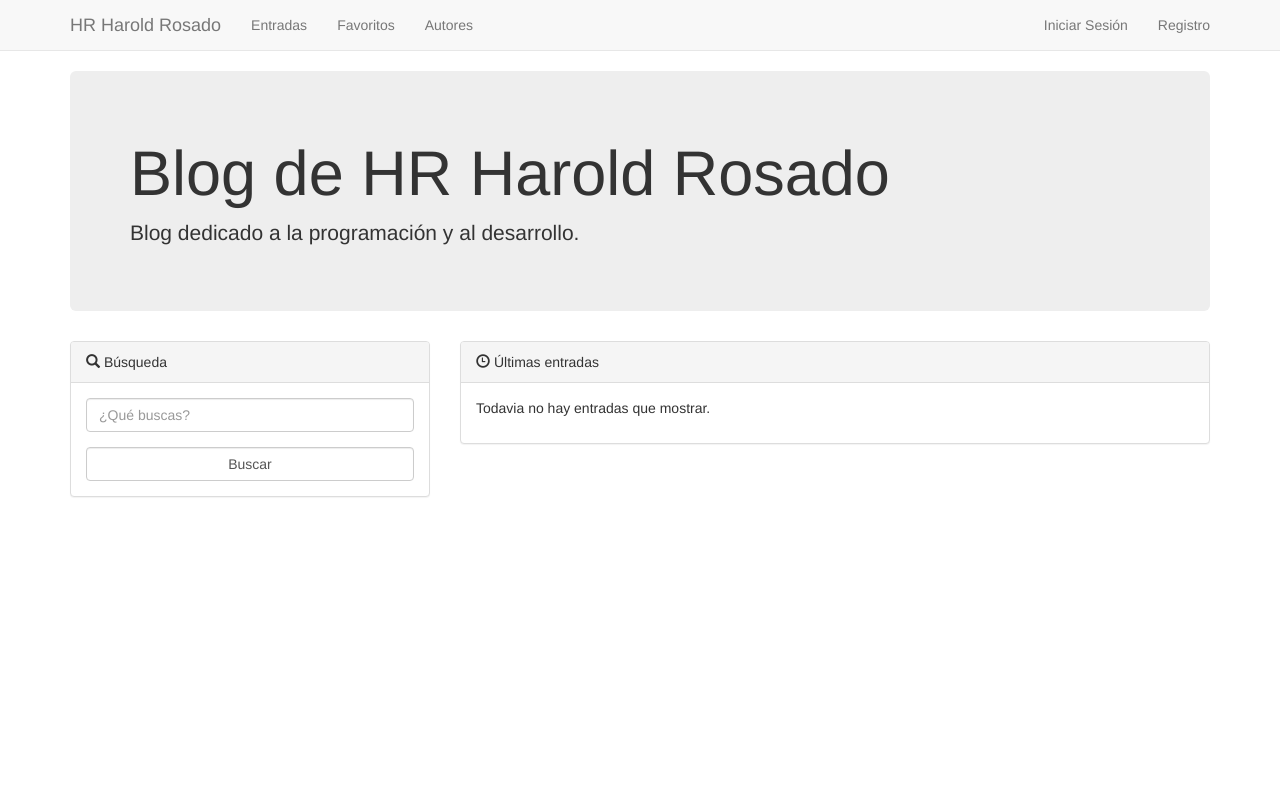
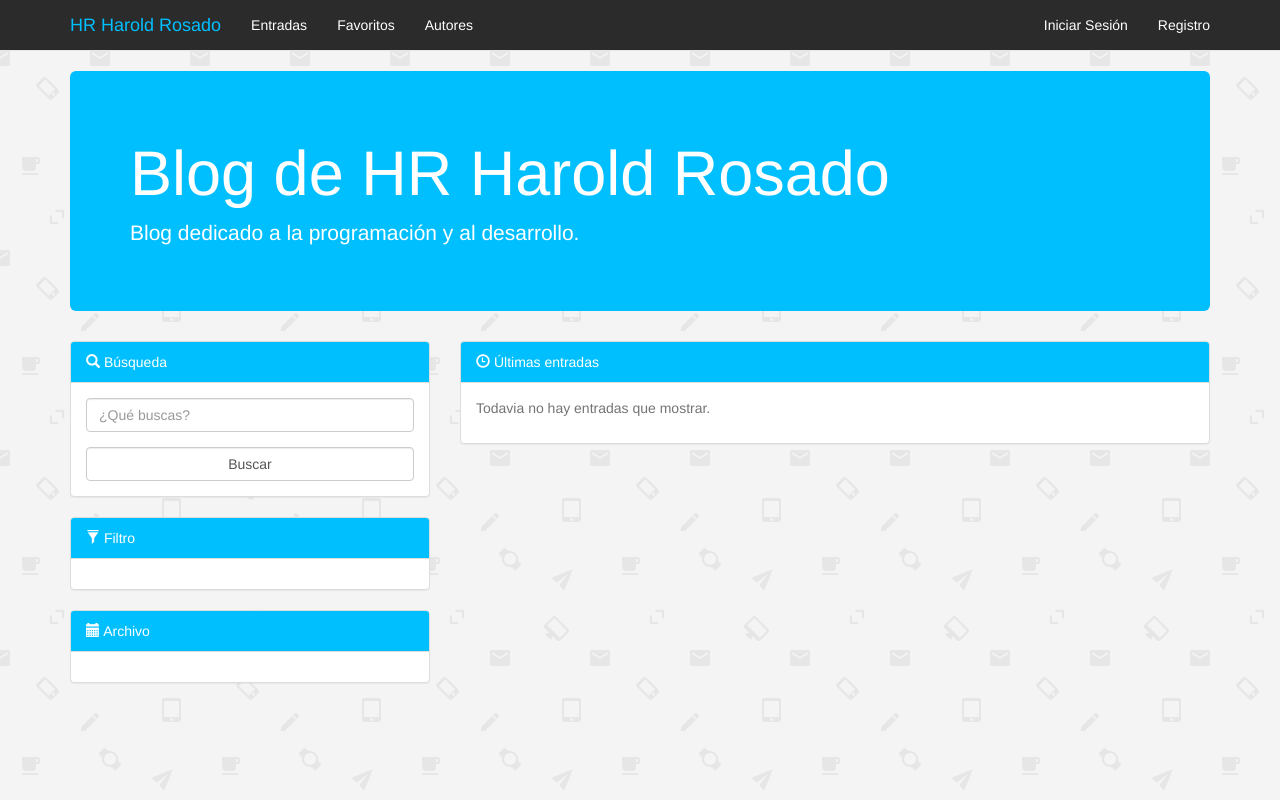
Before and after one commit to HRHaroldRosado/blog, a plain HTML site: page index.html in a window 1280 px wide. Drawn offline with Linux system fonts and the light colour scheme.

Commit message:
Implementando el CSS

```diff
--- a/css/estilos.css
+++ b/css/estilos.css
@@ -0,0 +1,37 @@
+body {
+    background-image: url('../img/email-pattern.png');
+}
+
+.jumbotron {
+    background-color: deepskyblue;
+    color: #fff;
+}
+
+.panel-heading {
+    background-color: deepskyblue !important;
+    color: white !important;
+}
+
+.panel-body {
+    color: #747474 !important;
+}
+
+.navbar {
+    background-color: #2b2b2b;
+}
+
+.navbar-brand:link, .navbar-brand:visited {
+    color: deepskyblue !important;
+}
+
+.navbar-brand:hover, .navbar-brand:active {
+    color: white !important;
+}
+
+#navbar li a:link, #navbar li a:visited {
+    color: white;
+}
+
+#navbar li a:hover, #navbar li a:active {
+    color: deepskyblue;
+}
--- a/index.html
+++ b/index.html
@@ -61,6 +61,30 @@
                             </div>
                         </div>
                     </div>
+                    <div class="row">
+                        <div class="col-md-12">
+                            <div class="panel panel-default">
+                                <div class="panel-heading">
+                                    <span class="glyphicon glyphicon-filter" aria-hidden="true"></span> Filtro
+                                </div>
+                                <div class="panel-body">
+
+                                </div>
+                            </div>
+                        </div>
+                    </div>
+                    <div class="row">
+                        <div class="col-md-12">
+                            <div class="panel panel-default">
+                                <div class="panel-heading">
+                                    <span class="glyphicon glyphicon-calendar" aria-hidden="true"></span> Archivo
+                                </div>
+                                <div class="panel-body">
+
+                                </div>
+                            </div>
+                        </div>
+                    </div>
                 </div>
                 <div class="col-md-8">
                     <div class="panel panel-default">
```
Also changed, not shown: img/email-pattern.png (added), img/webb.png (added).
